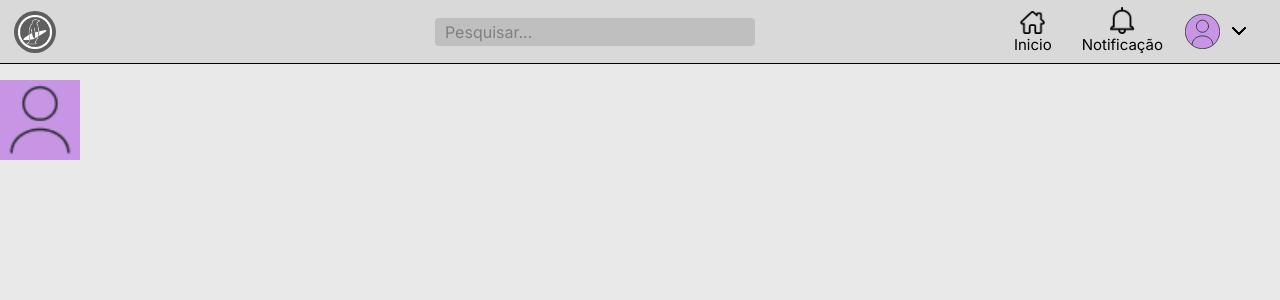
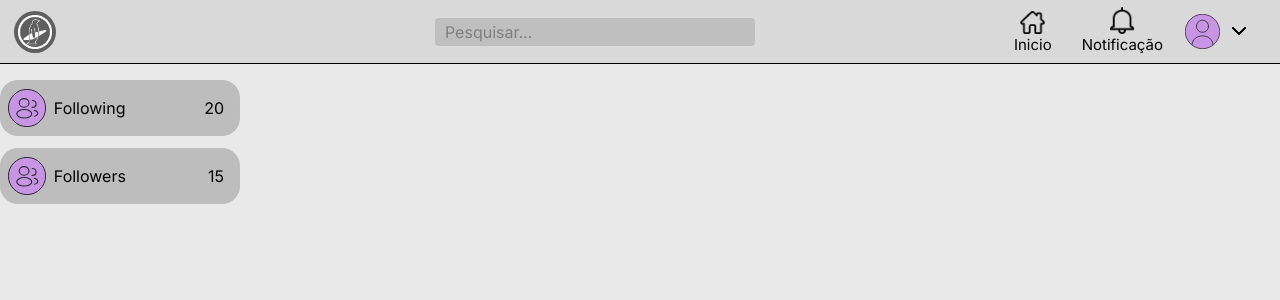
Before and after one commit to catolica-faculdade/pinguin-project, a React (Vite) app: page /profile in a window 1280 px wide. Shown: the top 300 px of the page. Built offline with nearby package versions, Linux system fonts and the light colour scheme.

Commit message:
feat: use tab component in profile page

```diff
--- a/src/Pages/Profile.jsx
+++ b/src/Pages/Profile.jsx
@@ -1,17 +1,25 @@
 import React from 'react';
 import NavBar from '../components/NavBar';
+import Tab from '../components/Tab';
 
 function Profile() {
     // conversa com a api aqui
+
+    const following = 20;
+    const followers = 15;
 
     return (
         // retorna no 'html' pela main aqui
         <section>
             <NavBar />
             <section className='flex bg-user-icon pt-[10vh]'>
-                <div className='flex bg-icon-user'>
-                    <img className='w-20 h-20'
-                    src='/src/assets/images/user-icon-black.png'></img>
+                <div className='flex flex-col gap-3'>
+                    <Tab
+                    text="Following"
+                    number={following}/>
+                    <Tab
+                    text="Followers"
+                    number={followers}/>
                 </div>
                 <div>
 
```
